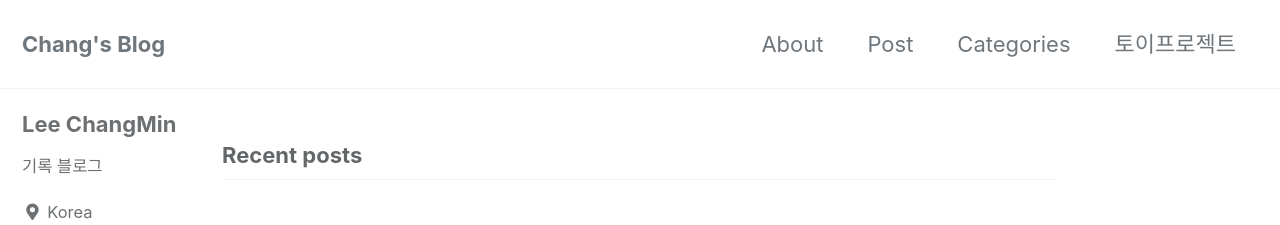
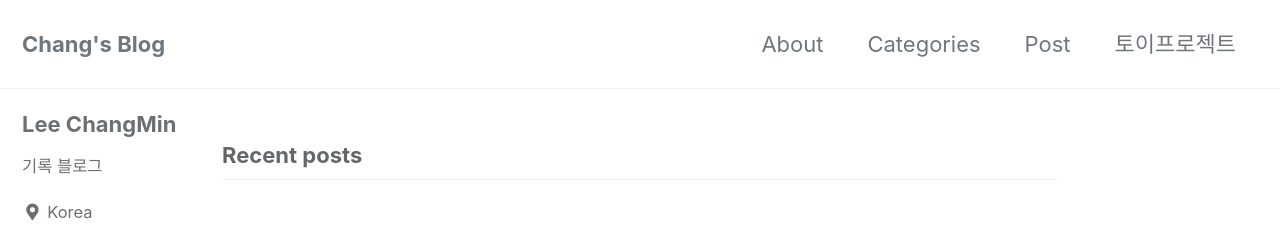
Before and after one commit to changmin2/changmin2.github.io, a Jekyll site: the page built from index.html, in a window 1280 px wide. Shown: the top 225 px of the page. Built offline with Jekyll 4.4.1, drawn with Linux system fonts in a browser that asks for light colours; cached includes are drawn as plain includes; the list of posts is cut into pages by our own code; comment, search, counter and statistics services are not loaded; part of the change alters nothing that is shown.

Commit message:
내비게이션 위치 조정

```diff
--- a/_data/navigation.yml
+++ b/_data/navigation.yml
@@ -2,9 +2,9 @@
 main:
   - title: "About"
     url: /about/
+  - title: "Categories"
+    url: /categories/
   - title: "Post"
     url: /year_archive/
-  - title: "Categories"
-    url: /categories/
   - title: "토이프로젝트"
     url: /projects/
```
